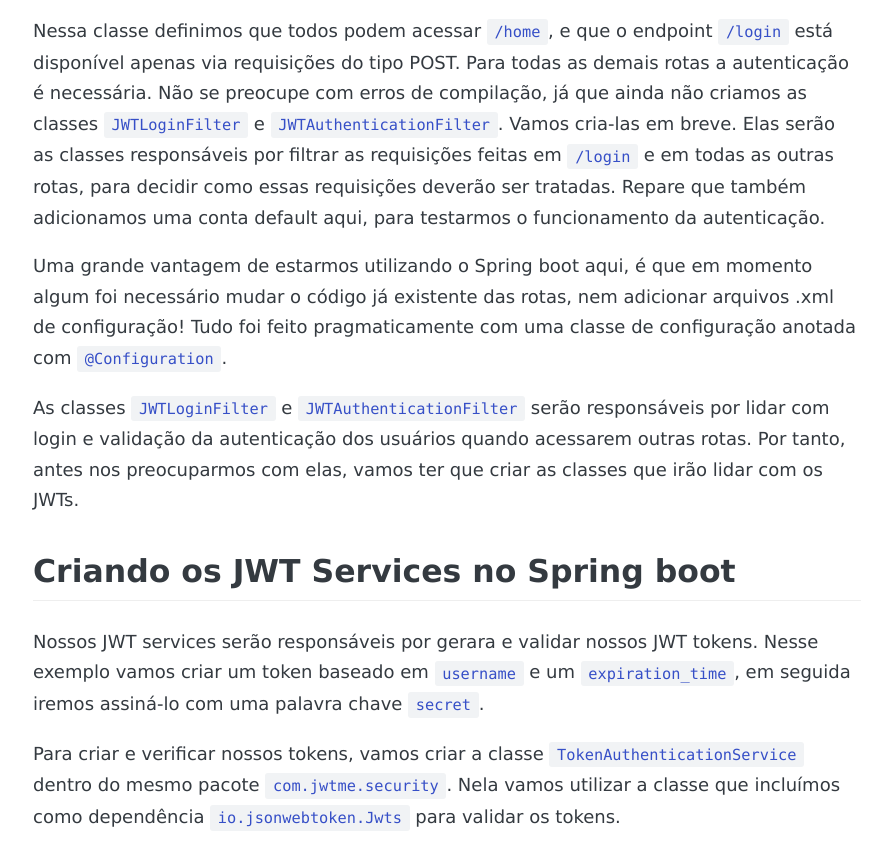
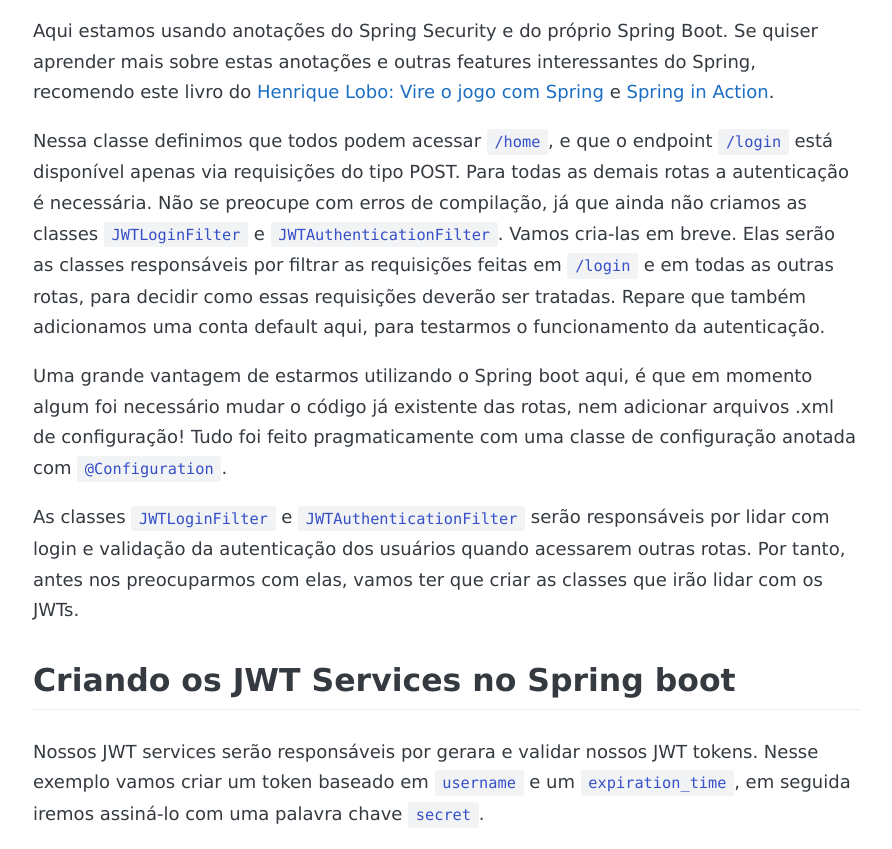
Before and after one commit to andreybleme/andreybleme.github.io, a Jekyll site: the page built from _posts/2017-04-01-autenticacao-com-jwt-no-spring-boot.markdown, in a window 1280 px wide and 1400 px high, scrolled down 4180 px. Shown: the part 240-1089 px from the top of the window, without its empty margins (193-1085 px from the left). Built offline with Jekyll 4.4.1, drawn with Linux system fonts in a browser that asks for light colours; nearby versions of some CDN libraries; some web fonts are replaced; comment, search, counter and statistics services are not loaded; some of the changed text lies outside the part shown; grey boxes are pictures that could not be loaded.

Commit message:
Add links do Spring books

```diff
--- a/_posts/2016-11-27-cors-spring.markdown
+++ b/_posts/2016-11-27-cors-spring.markdown
@@ -93,6 +93,8 @@ Só assim, todos os métodos HTTP são habilitados a acessar os recursos da apli
 
 Nas versões mais novas do Spring Boot, não é necessário declarar todos os métodos HTTP de forma explicita.
 
+Se quiser aprender mais sobre Spring Framework, recomendo os livros [Spring in Action](https://amzn.to/2SC0nlU) da editora Manning, e [Vire o jogo com Spring](https://amzn.to/2vmRYKP) do Henrique Lobo, publicado pela Casa do Código.
+
 Referências e links úteis
 -------------
 - [CORS support in Spring Framework](https://spring.io/blog/2015/06/08/cors-support-in-spring-framework)
--- a/_posts/2017-04-01-autenticacao-com-jwt-no-spring-boot.markdown
+++ b/_posts/2017-04-01-autenticacao-com-jwt-no-spring-boot.markdown
@@ -82,6 +82,8 @@ Nesse exemplo, vamos expor publicamente apenas os recursos disponíveis em `/hom
 
 <script src="https://gist.github.com/andreybleme/cd4abdaa3736d43d22f4897d411c265f.js"></script>
 
+Aqui estamos usando anotações do Spring Security e do próprio Spring Boot. Se quiser aprender mais sobre estas anotações e outras features interessantes do Spring, recomendo este livro do [Henrique Lobo: Vire o jogo com Spring](https://amzn.to/2vmRYKP) e [Spring in Action](https://amzn.to/2SC0nlU).
+
 Nessa classe definimos que todos podem acessar `/home`, e que o endpoint `/login` está disponível apenas via requisições do tipo POST. Para todas as demais rotas a autenticação é necessária. Não se preocupe com erros de compilação, já que ainda não criamos as classes `JWTLoginFilter` e `JWTAuthenticationFilter`. Vamos cria-las em breve. Elas serão as classes responsáveis por filtrar as requisições feitas em `/login` e em todas as outras rotas, para decidir como essas requisições deverão ser tratadas. Repare que também adicionamos uma conta default aqui, para testarmos o funcionamento da autenticação.
 
 Uma grande vantagem de estarmos utilizando o Spring boot aqui, é que em momento algum foi necessário mudar o código já existente das rotas, nem adicionar arquivos .xml de configuração! Tudo foi feito pragmaticamente com uma classe de configuração anotada com `@Configuration`.
@@ -96,6 +98,8 @@ Nossos JWT services serão responsáveis por gerara e validar nossos JWT tokens.
 Para criar e verificar nossos tokens, vamos criar a classe `TokenAuthenticationService` dentro do mesmo pacote `com.jwtme.security`.  Nela vamos utilizar a classe que incluímos como dependência `io.jsonwebtoken.Jwts` para validar os tokens.
 
 <script src="https://gist.github.com/andreybleme/036ce00169c70e12d3032d45390705dc.js"></script>
+
+Recomendo o livro [Spring in Action](https://amzn.to/2SC0nlU) para mais detalhes sobre as classes do Spring Security.
 
 
 Autenticando os JWTs
@@ -128,6 +132,12 @@ No header da resposta dessa requisição temos nosso token com o prefixo `Bearer
 
 ![Users JWT](https://raw.githubusercontent.com/andreybleme/andreybleme.github.io/master/assets/img/jwt-users.png "JWT User Access")
 
+E é isso! Se quiser ir além e aprender mais sobre Spring Framework, indico a leitura dos livros:
+
+<a target="_blank"  href="https://www.amazon.com.br/gp/product/1617294942/ref=as_li_tl?ie=UTF8&camp=1789&creative=9325&creativeASIN=1617294942&linkCode=as2&tag=andreybleme-20&linkId=f79acef1aceb814981c20b4a9ec713c9"><img border="0" src="//ws-na.amazon-adsystem.com/widgets/q?_encoding=UTF8&MarketPlace=BR&ASIN=1617294942&ServiceVersion=20070822&ID=AsinImage&WS=1&Format=_SL250_&tag=andreybleme-20" ></a><img src="//ir-br.amazon-adsystem.com/e/ir?t=andreybleme-20&l=am2&o=33&a=1617294942" width="1" height="1" border="0" alt="" style="border:none !important; margin:0px !important;" />
+
+<a target="_blank"  href="https://www.amazon.com.br/gp/product/B00VRS7X3Q/ref=as_li_tl?ie=UTF8&camp=1789&creative=9325&creativeASIN=B00VRS7X3Q&linkCode=as2&tag=andreybleme-20&linkId=910c1ec0986f1389aaad506e4258d548"><img border="0" src="//ws-na.amazon-adsystem.com/widgets/q?_encoding=UTF8&MarketPlace=BR&ASIN=B00VRS7X3Q&ServiceVersion=20070822&ID=AsinImage&WS=1&Format=_SL250_&tag=andreybleme-20" ></a><img src="//ir-br.amazon-adsystem.com/e/ir?t=andreybleme-20&l=am2&o=33&a=B00VRS7X3Q" width="1" height="1" border="0" alt="" style="border:none !important; margin:0px !important;" />
+
 -------------
 
 
```
